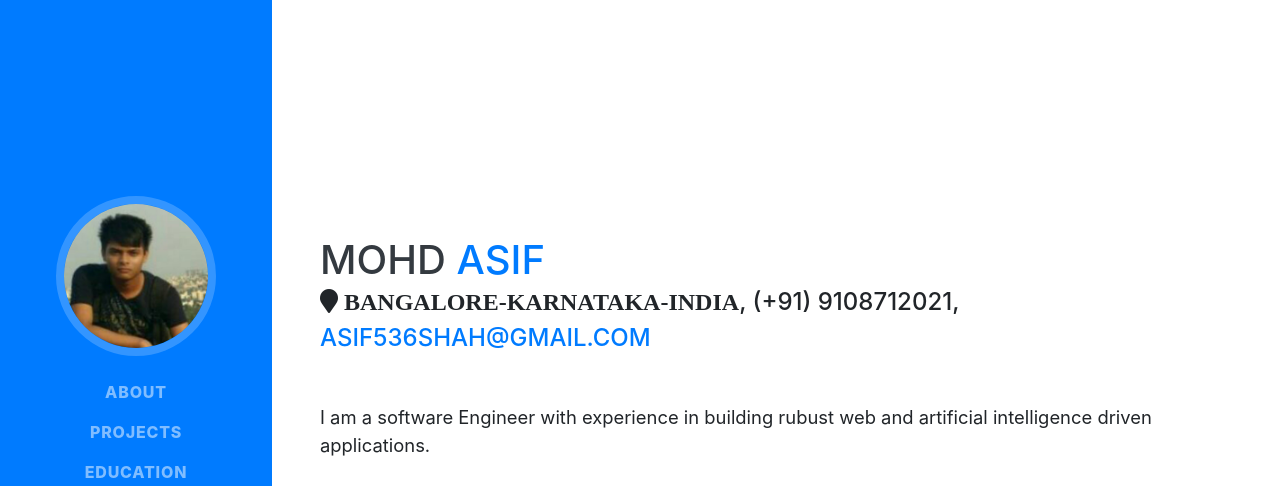
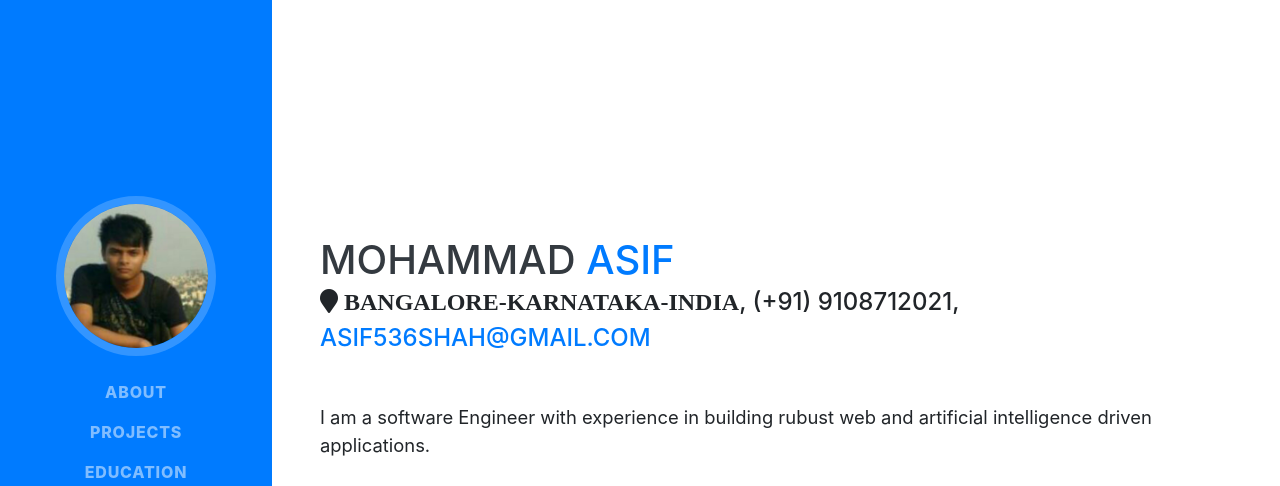
Before and after one commit to asif536/Resume, a website with bundled scripts: page index.html in a window 1280 px wide. Shown: the top 486 px of the page. Built offline with nearby package versions, Linux system fonts and the light colour scheme; a web font is replaced by a local one.

Commit message:
Update index.html

```diff
--- a/index.html
+++ b/index.html
@@ -63,7 +63,7 @@
 
     <section class="resume-section p-3 p-lg-5 d-flex align-items-center" id="about">
       <div class="w-100">
-        <h1 class="mb-0">Mohd
+        <h1 class="mb-0">Mohammad
           <span class="text-primary">Asif</span>
         </h1>
         <div class="subheading mb-5"><i class="fa fa-map-marker" >  Bangalore-Karnataka-India</i>, (+91) 9108712021,
```
